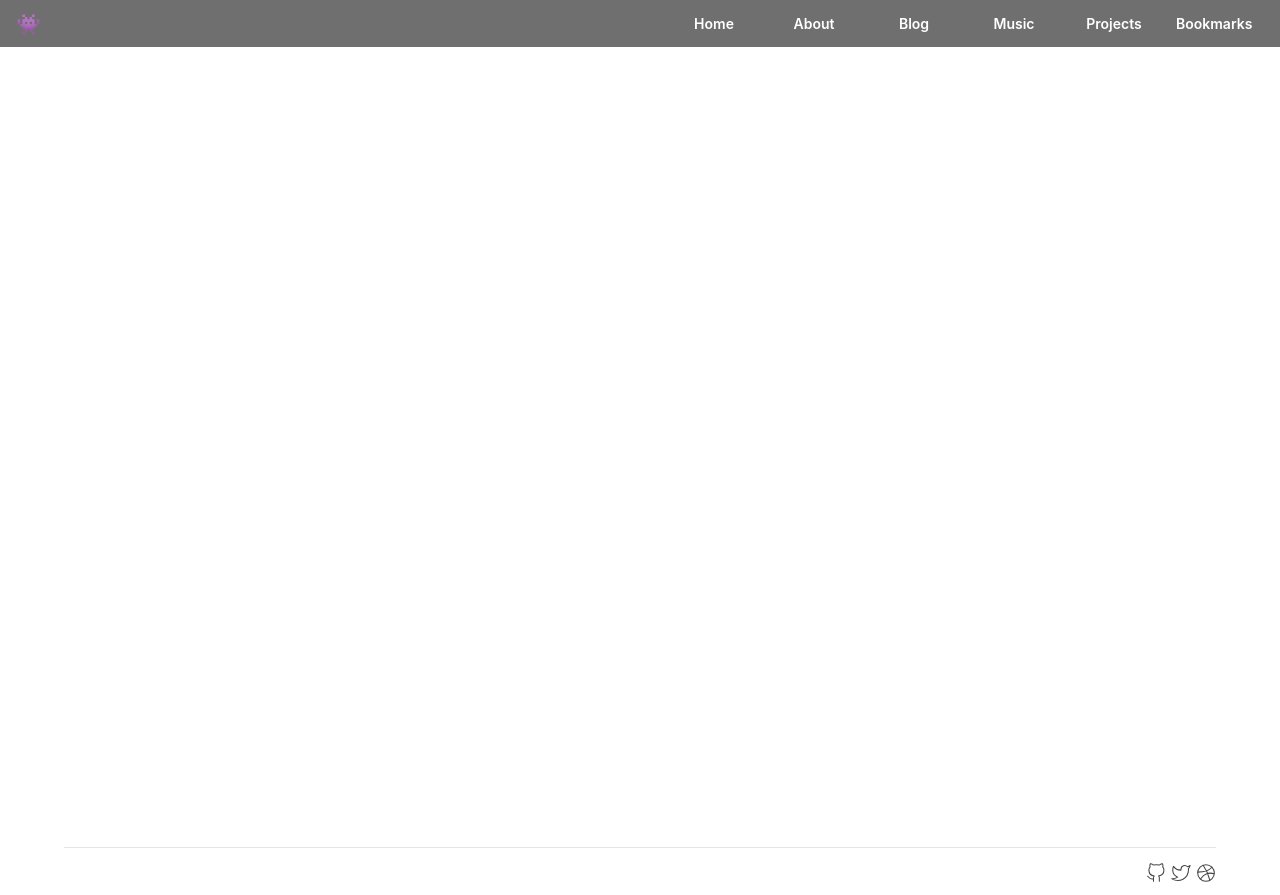
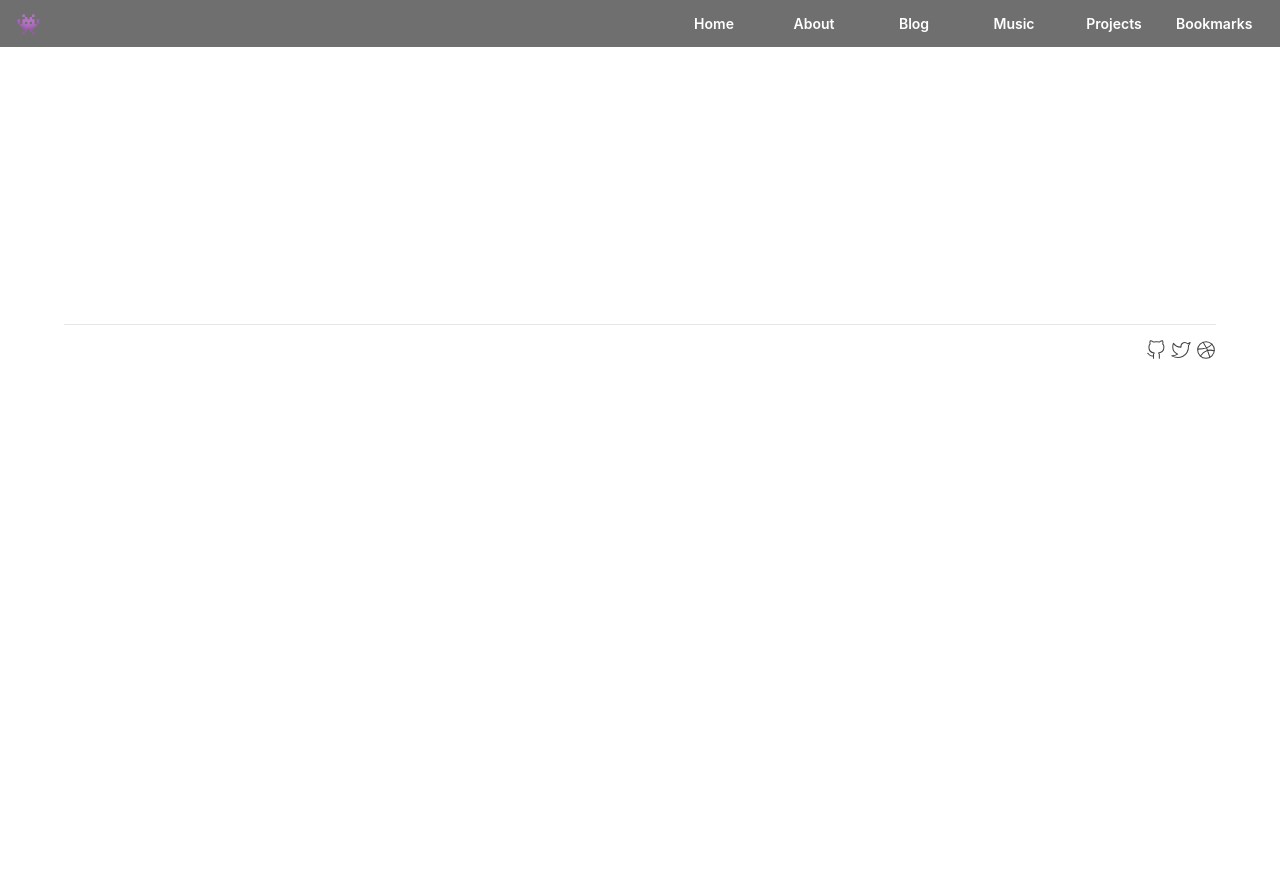
Before and after one commit to ataricoder/www, a Next.js app: page /post in a window 1280 px wide. After the commit the page ends 800 px from the top, so only its background shows below. Built offline with nearby package versions, Linux system fonts and the light colour scheme.

Commit message:
removed full height calc

```diff
--- a/components/layout/layout.module.css
+++ b/components/layout/layout.module.css
@@ -2,7 +2,7 @@
 	/* padding: 128px 64px; */
 	max-width: 640px;
 	margin: 128px auto;
-	height: calc(100vh - 256px) !important;
+	/* height: calc(100vh - 256px) !important; */
 }
 
 @media (max-width: 991px) {
```
